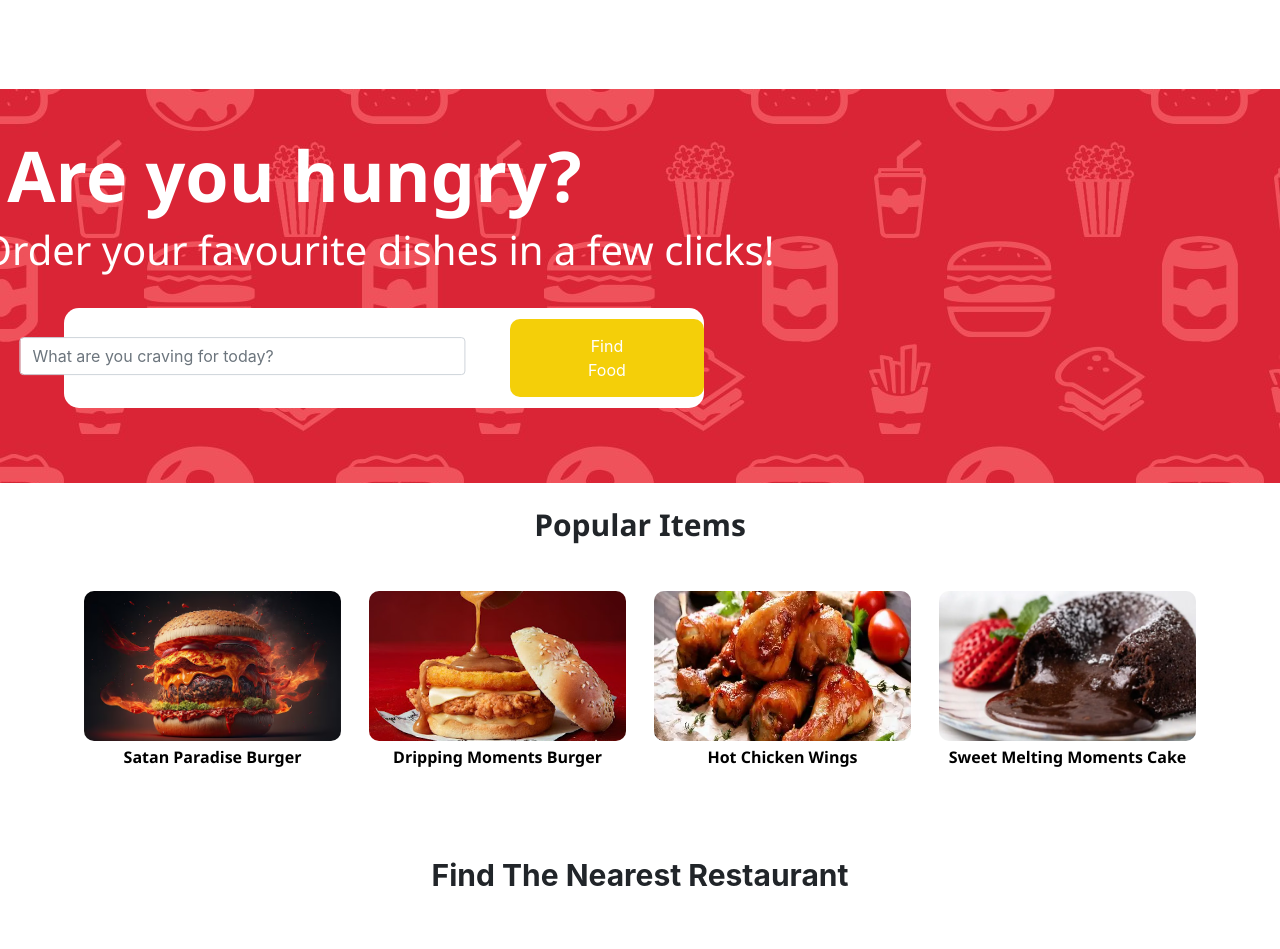
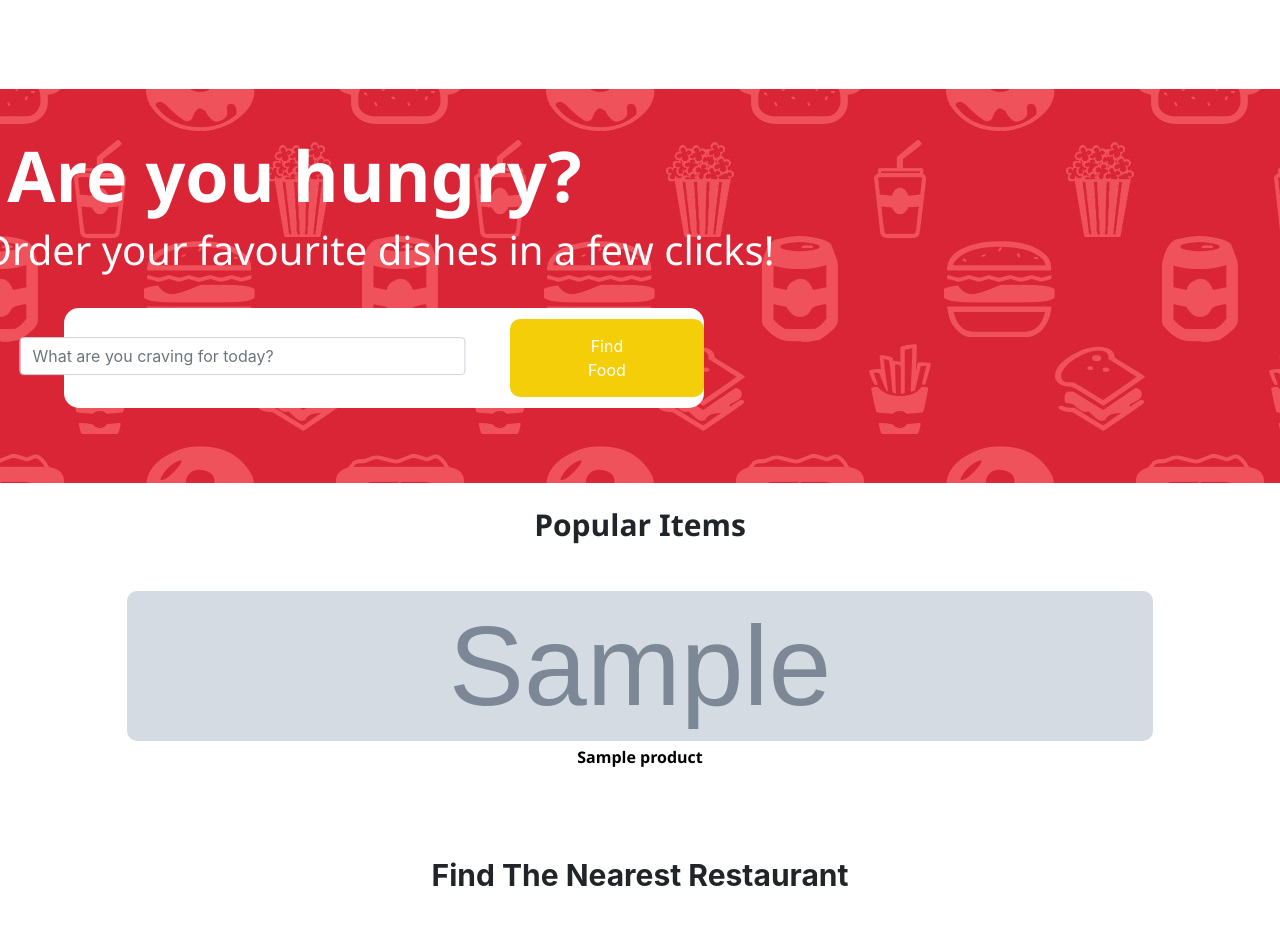
Before and after one commit to nikhil-bml/web-prog, a Django app: page / in a window 1280 px wide. Shown: the part 56-1005 px from the top of the page. Run offline with Django 4.2, Linux system fonts and the light colour scheme; tables that the repository leaves empty hold one stand-in row (values such as "Sample post"); grey boxes marked "Sample" are stand-in pictures; some libraries are stand-ins or nearby versions.

Commit message:
Made home more dynamic and added references

```diff
--- a/src/healthy_hunger/templates/healthy_hunger/base.html
+++ b/src/healthy_hunger/templates/healthy_hunger/base.html
@@ -11,7 +11,7 @@
         <div class="header_container">
             <div class="row align-items-center">
                 <div class="col-6">
-                    <img src= {% static "healthy_hunger/img/logo.png" %} alt="Your Logo" class="img-fluid" width="200" height="100">
+                    <a href="/"><img src= {% static "healthy_hunger/img/logo.png" %} alt="Your Logo" class="img-fluid" width="200" height="100"></a>
                 </div>
                 <div class="col-6 text-right">
                     <a href="#" id='header_btn' class="btn btn-link">Home </a>
--- a/src/healthy_hunger/templates/healthy_hunger/home.html
+++ b/src/healthy_hunger/templates/healthy_hunger/home.html
@@ -26,30 +26,14 @@
     <br>
     <h1>Popular Items</h1>
     <div class="row mt-5">
+        {% for product in products %}
         <div class="column">
-            <a href="">
-            <img src={% static "healthy_hunger/img/spicy_burger.jpg" %} alt="Spicy Burger" style="width:100%">
-            <p class="mt-1">Satan Paradise Burger</p>
+            <a href="product/{{product.id}}/">
+            <img src={{ product.product_image.url }} alt="Spicy Burger" style="width:100%">
+            <p class="mt-1">{{ product.name }}</p>
             </a>
         </div>
-        <div class="column">
-            <a href="">
-            <img src={% static "healthy_hunger/img/gravy_burger.jpg" %} alt="Gravy Burger" style="width:100%">
-            <p class="mt-1">Dripping Moments Burger</p>
-            </a>
-        </div>
-        <div class="column">
-            <a href="">
-            <img src={% static "healthy_hunger/img/chicken.jpg" %} alt="chicken" style="width:100%">
-            <p class="mt-1">Hot Chicken Wings</p>
-            </a>
-        </div>
-        <div class="column">
-            <a href="">
-            <img src={% static "healthy_hunger/img/choco.jpg" %} alt="choco lava cake" style="width:100%">
-            <p class="mt-1">Sweet Melting Moments Cake</p>
-            </a>
-        </div>
+        {% endfor %}
     </div>
 </div>
 <br>
@@ -57,7 +41,7 @@
 <div class="map_container">
     <h1 class="row mt-5">Find The Nearest Restaurant</h1>
     <div class="mt-5" id="map_iframe">
-        <iframe src="https://maps.google.com/maps?ie=UTF8&amp;iwloc=B&amp;output=embed" width="90%" height="600" style="border:0;" loading="lazy"></iframe>
+        <iframe src="https://maps.google.com/maps?q=28.2477,76.8136&amp;?ie=UTF8&amp;iwloc=B&amp;output=embed" width="90%" height="600" style="border:0;" loading="lazy"></iframe>
     </div>
 </div>
 
--- a/src/healthy_hunger/views.py
+++ b/src/healthy_hunger/views.py
@@ -5,7 +5,12 @@ from .models import Product
 class Home(View):
     template_name = "healthy_hunger/home.html"
     def get(self, request):
-        context = {}
+        context = {
+            "products":[]
+        }
+        popular_items = [1,2,3,4]
+        [context["products"].append(Product.objects.get(pk=pk)) for pk in popular_items if Product.objects.filter(pk=pk).exists()]
+
         return render(request, self.template_name, context)
 
 class ProductView(View):
@@ -22,4 +27,5 @@ class ProductView(View):
             "name":product.name,
             "ingredients":product.ingredients
         }
+
         return render(request, self.template_name, context)
```
Also changed, not shown: src/healthy_hunger/static/healthy_hunger/chicken.jpg (deleted).
